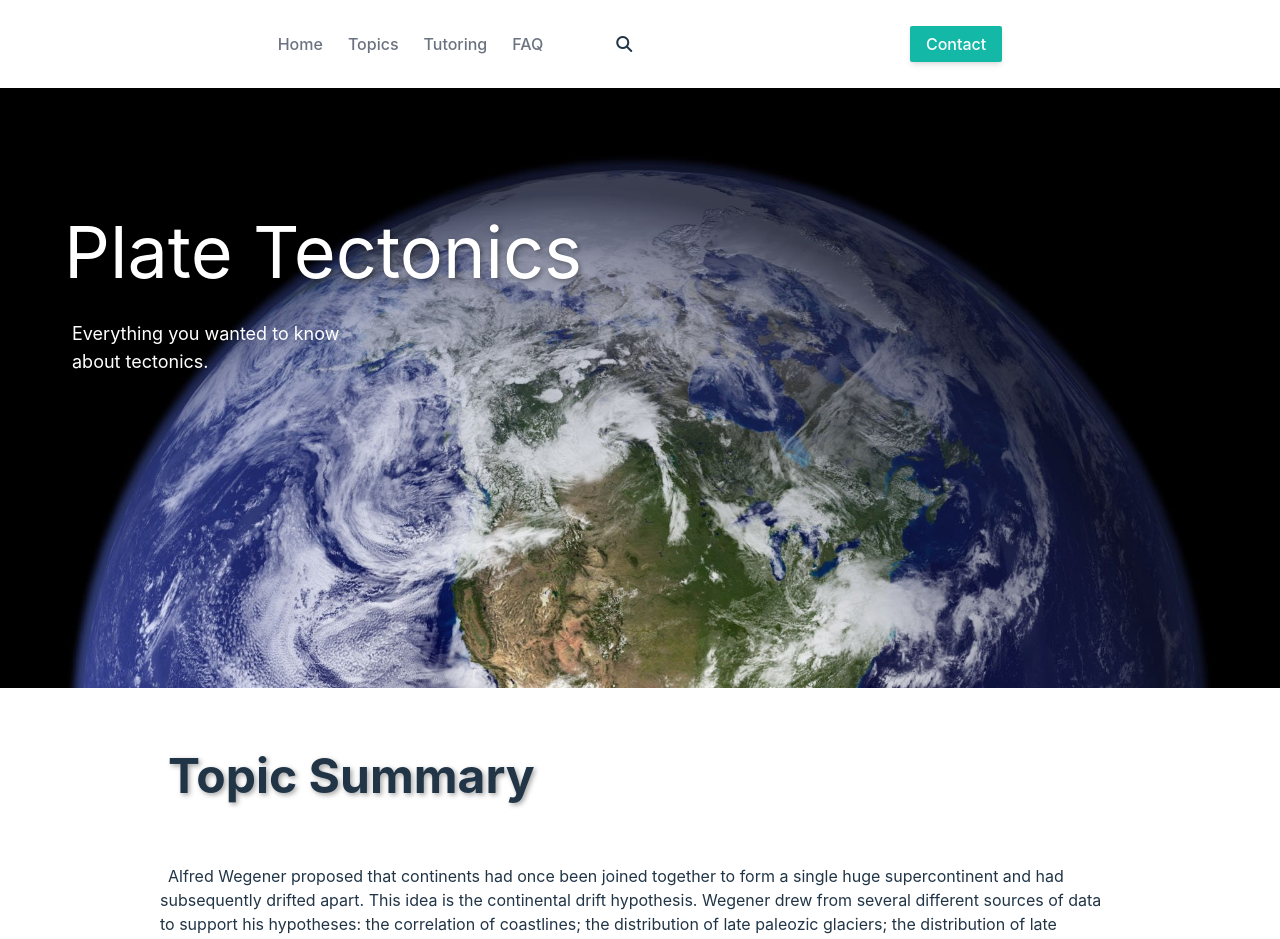
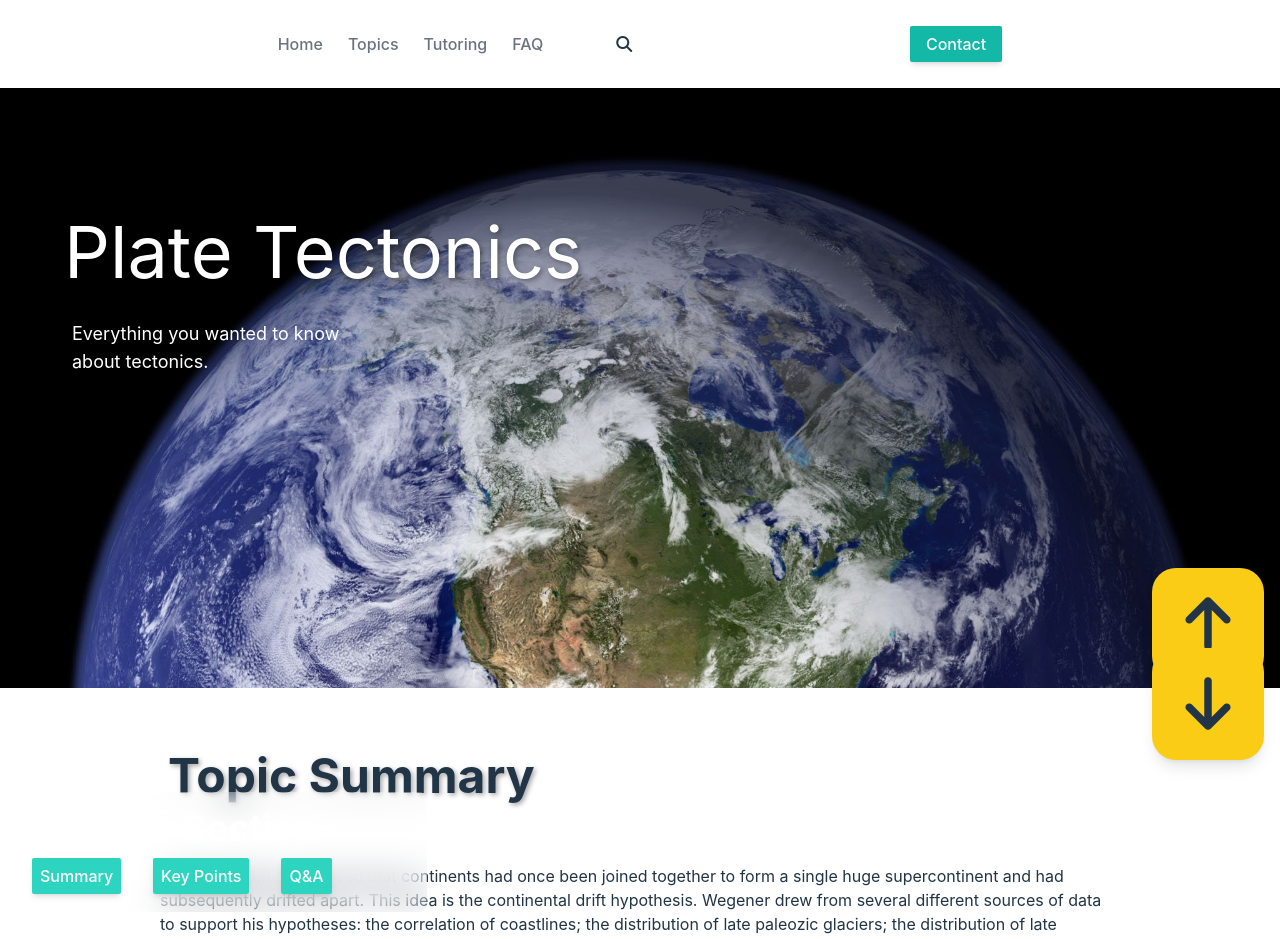
Before and after one commit to gerardojgarcia/geo_helper, a Vue app: page /tectonics in a window 1280 px wide. Shown: the top 939 px of the page. Built offline with nearby package versions, Linux system fonts and the light colour scheme.

Commit message:
added vite-ssg-sitemap

```diff
--- a/package.json
+++ b/package.json
@@ -21,7 +21,7 @@
     "postcss": "^8.4.16",
     "tailwindcss": "^3.1.8",
     "vite": "^3.0.7",
-    "vite-plugin-pages": "^0.26.0",
-    "vite-plugin-pages-sitemap": "^1.4.0"
+    "vite-ssg": "^0.21.1",
+    "vite-ssg-sitemap": "^0.4.3"
   }
 }
--- a/src/App.vue
+++ b/src/App.vue
@@ -70,7 +70,7 @@ props: {
 
 
 
-<style>
+<style scoped>
   .fade-enter-active,
 .fade-leave-active {
   transition: opacity 0.1s ease;
--- a/src/components/JumpToSection.vue
+++ b/src/components/JumpToSection.vue
@@ -39,17 +39,22 @@ export default {
 
 
 <template>
-
-  <div class="text-white text-4xl ">
+<div class="backdrop-blur-lg w-1/3 rounded-lg py-4 mt-96">
+  <div class="text-white text-4xl ml-8 ">
 
     <strong>Jump to Section</strong>
   </div>
-<div v-for="section in section" :key="section.id" class="w-1/2 text-white ">
 
-  <a :href="section.sectionHash">{{section.section}}</a>
+
+<div class="flex items-center justify-start">
+  <div v-for="section in section" :key="section.id" class="text-white ml-8 flex flex-row mt-4">
+
+  <div class="mb-2"><a :href="section.sectionHash" class="bg-teal-400 rounded-sm p-2 shadow-md hover:shadow-xl">{{section.section}}</a></div>
 
 
 
+</div>
+</div>
 </div>
 </template>
 
--- a/src/views/Earth.vue
+++ b/src/views/Earth.vue
@@ -202,8 +202,11 @@ export default {
             <div class="w-1/2 ml-16 mt-32 text-white">
                 <h1 class="text-7xl text-shadow-lg">The Earth</h1>
                 <p class="w-1/2 pl-2 mt-8 text-lg">Everything you wanted to know about the planet we live on.</p>
+
+
+
             </div>
-          <div>
+          <div >
             <JumpToSection/>
           </div>
 
--- a/src/views/Minerals.vue
+++ b/src/views/Minerals.vue
@@ -3,6 +3,7 @@ import ToTop from '../components/ToTop.vue'
 import ToBottom from '../components/ToBottom.vue';
 import FlashCards from "../components/FlashCards.vue";
 import Quiz from "../components/Quiz.vue";
+import JumpToSection from "../components/JumpToSection.vue";
     export default {
     name: "Minerals",
     methods: {
@@ -33,7 +34,7 @@ import Quiz from "../components/Quiz.vue";
             //answerEl.classList.add('red')
         }
     },
-    components: {Quiz, FlashCards, ToTop, ToBottom },
+    components: {JumpToSection, Quiz, FlashCards, ToTop, ToBottom },
 
       data(){
         return {
@@ -49,7 +50,7 @@ import Quiz from "../components/Quiz.vue";
             id: 1,
             question: "Why do stars and constellations change location over the course of one night?",
             answerId: 'quiz-answer',
-            answer1: "The stars themselves are movign",
+            answer1: "The stars themselves are moving",
             answer2: "Our Planet rotates on its axis",
             answer3: "Our planet rotates around tour Sun",
             answer4: "None are correct"
@@ -116,13 +117,14 @@ import Quiz from "../components/Quiz.vue";
             answer4: "None are correct"
 
           },
-        ],
-            this.definition = [
+        ]
+   this.definition = [
               {
                 id: 1,
                 term: "Asthenosphere",
                 definition: "The rock we're spinning on"
               },
+
 
             ];
       },
@@ -143,10 +145,13 @@ import Quiz from "../components/Quiz.vue";
                     <h1 class="text-7xl text-shadow-lg">Minerals</h1>
                     <p class="w-1/2 pl-2 mt-8 text-lg">Everything you wanted to know about minerals.</p>
                 </div>
+              <div>
+                <JumpToSection/>
+              </div>
 
 
             </div>
-            <div class="earth-summary w-3/4 m-auto mt-16 indent-2">
+            <div id="summary" class="earth-summary w-3/4 m-auto mt-16 indent-2">
 
 
 
@@ -213,7 +218,7 @@ import Quiz from "../components/Quiz.vue";
 
 
 
-            <div class="mineral_points w-3/4 m-auto mt-16">
+            <div id="key_points" class="mineral_points w-3/4 m-auto mt-16">
 
                 <div class="mb-16"><strong class="text-5xl text-shadow-sm ">Key Points</strong></div>
 
@@ -252,8 +257,11 @@ import Quiz from "../components/Quiz.vue";
 
             </div>
 
+    <!--Questions & Answers-->
 
-            <div class="mineral_questions w-3/4 m-auto mt-16">
+
+
+            <div id="questions_answers" class="mineral_questions w-3/4 m-auto mt-16">
 
                 <div class="mb-16"><strong class="text-5xl text-shadow-sm ">Questions & Answers</strong></div>
 
--- a/src/views/Tectonics.vue
+++ b/src/views/Tectonics.vue
@@ -1,9 +1,11 @@
 <script>
+    import JumpToSection from "../components/JumpToSection.vue";
+    import ToTop from "../components/ToTop.vue";
+    import ToBottom from "../components/ToBottom.vue";
     export default {
         name: 'Tectonics',
-
-
-        methods: {
+      components: {ToBottom, ToTop, JumpToSection},
+      methods: {
             answer(){
                 const answerEl = document.getElementById('answer')
 
@@ -61,11 +63,16 @@
                 <div class="w-1/2 ml-16 mt-32 text-white">
                     <h1 class="text-7xl text-shadow-lg">Plate Tectonics</h1>
                     <p class="w-1/2 pl-2 mt-8 text-lg">Everything you wanted to know about tectonics.</p>
+
                 </div>
+              <div>
+
+                <JumpToSection/>
+              </div>
 
 
             </div>
-            <div class="tectonic-summary w-3/4 m-auto mt-16 indent-2">
+            <div id="summary" class="tectonic-summary w-3/4 m-auto mt-16 indent-2">
 
 
 
@@ -143,7 +150,7 @@ Lithosphere plates effectively float on the underlying soft asthenoshpere. Conti
 
 
 
-            <div class="tectonic_points w-3/4 m-auto mt-16">
+            <div id="key_points" class="tectonic_points w-3/4 m-auto mt-16">
 
                 <div class="mb-16"><strong class="text-5xl text-shadow-sm ">Key Points</strong></div>
 
@@ -199,7 +206,7 @@ Lithosphere plates effectively float on the underlying soft asthenoshpere. Conti
             </div>
 
 
-            <div class="tectonic_questions w-3/4 m-auto mt-16">
+            <div id="questions_answers" class="tectonic_questions w-3/4 m-auto mt-16">
 
                 <div class="mb-16"><strong class="text-5xl text-shadow-sm ">Questions & Answers</strong></div>
 
@@ -265,7 +272,8 @@ Lithosphere plates effectively float on the underlying soft asthenoshpere. Conti
 
 
 
-
+    <ToTop/>
+          <ToBottom/>
 
 
 
--- a/vite.config.js
+++ b/vite.config.js
@@ -1,22 +1,17 @@
 import { defineConfig } from 'vite'
-import Pages from 'vite-plugin-pages'
+
 import vue from '@vitejs/plugin-vue'
-import generateSitemap from "vite-plugin-pages-sitemap";
+
 
 
 // https://vitejs.dev/config/
 export default defineConfig(  {
   plugins: [
-
-
       vue(),
-      Pages({
-        onRoutesGenerated: routes => (generateSitemap({routes}))
-      })
+     ],
 
 
 
-  ],
 
 
 })
```
Also changed, not shown: 1 other file (tests, documents, lock files or other folders).
